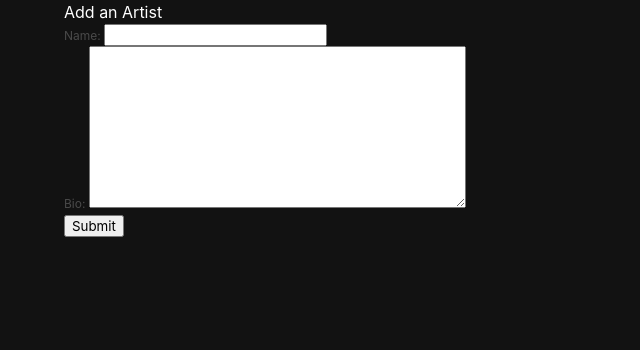
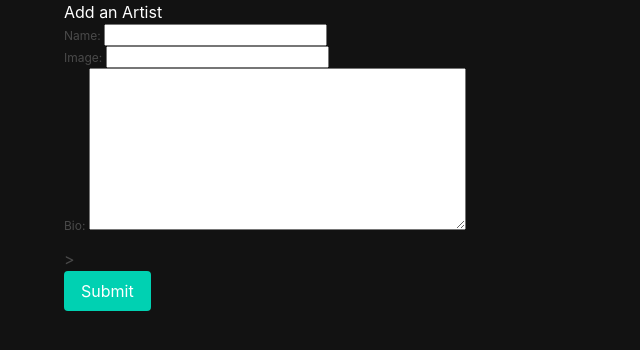
Before and after one commit to raymondborel/art_collector, a Django app: page /artists/new/ in a window 1280 px wide. Shown: the part 52-402 px from the top of the page, without its empty margins (0-640 px from the left). Run offline with Django 4.2, Linux system fonts and the light colour scheme.

Commit message:
fixed create route

```diff
--- a/main_app/models.py
+++ b/main_app/models.py
@@ -4,7 +4,7 @@ from django.db import models
 class Artist(models.Model):
 
     name = models.CharField(max_length=100)
-    img = models.CharField(max_length=250)
+    image = models.CharField(max_length=250)
     bio = models.TextField(max_length=500)
     created_at = models.DateTimeField(auto_now_add=True)
 
--- a/main_app/templates/artist_create.html
+++ b/main_app/templates/artist_create.html
@@ -2,13 +2,17 @@
 {% block content %}
 <h1>Add an Artist</h1>
 
-<form method="post">
+<form method="post" class="form">
 <!-- Security Feature  -->
   {% csrf_token %}
 <!--  Generate inputs  -->
-  {{form.as_p}}
+  <div class="field">
+    {{form.as_p}}
+  </div>>
 <!--  Submit form  -->
-  <input type="submit" value="Submit" />
+    <div class="control">
+        <input type="submit" value="Submit" class="button is-primary" />
+    </div>
 </form>
 
 {% endblock %}
--- a/main_app/templates/artist_list.html
+++ b/main_app/templates/artist_list.html
@@ -5,7 +5,7 @@
 
 {% block content %}
 
-<h1 class="title pt-5">Trending Artists</h1>
+<h1 class="title pt-5">{{header}}</h1>
 <form class="mb-5" method="get">
   <div class="field has-addons">
     <div class="control">
@@ -16,6 +16,7 @@
       <input class="button is-success" type="submit" value="Search" />
     </div>
   </div>
+  <a class="button is-dark" href="{% url 'artist_create' %}">Add Artist</a>
   <!--  This anchor tag will redirect back to artist list without a query param -->
   <a class="button is-dark" href="{% url 'artist_list' %}">Clear Search</a>
 </form>
--- a/main_app/views.py
+++ b/main_app/views.py
@@ -30,14 +30,13 @@ class ArtistList(TemplateView):
 
     def get_context_data(self, **kwargs):
         context = super().get_context_data(**kwargs)
-        # to get the query parameter we have to acccess it in the request.GET dictionary object
         name = self.request.GET.get("name")
-        # If a query exists we will filter by name
         if name != None:
-            # .filter is the sql WHERE statement and name__icontains is doing a search for any name that contains the query param
             context["artists"] = Artist.objects.filter(name__icontains=name)
+            context["header"] = f"Searching for {name}"
         else:
             context["artists"] = Artist.objects.all()
+            context["header"] = "Trending Artists"
         return context
 
 
```
